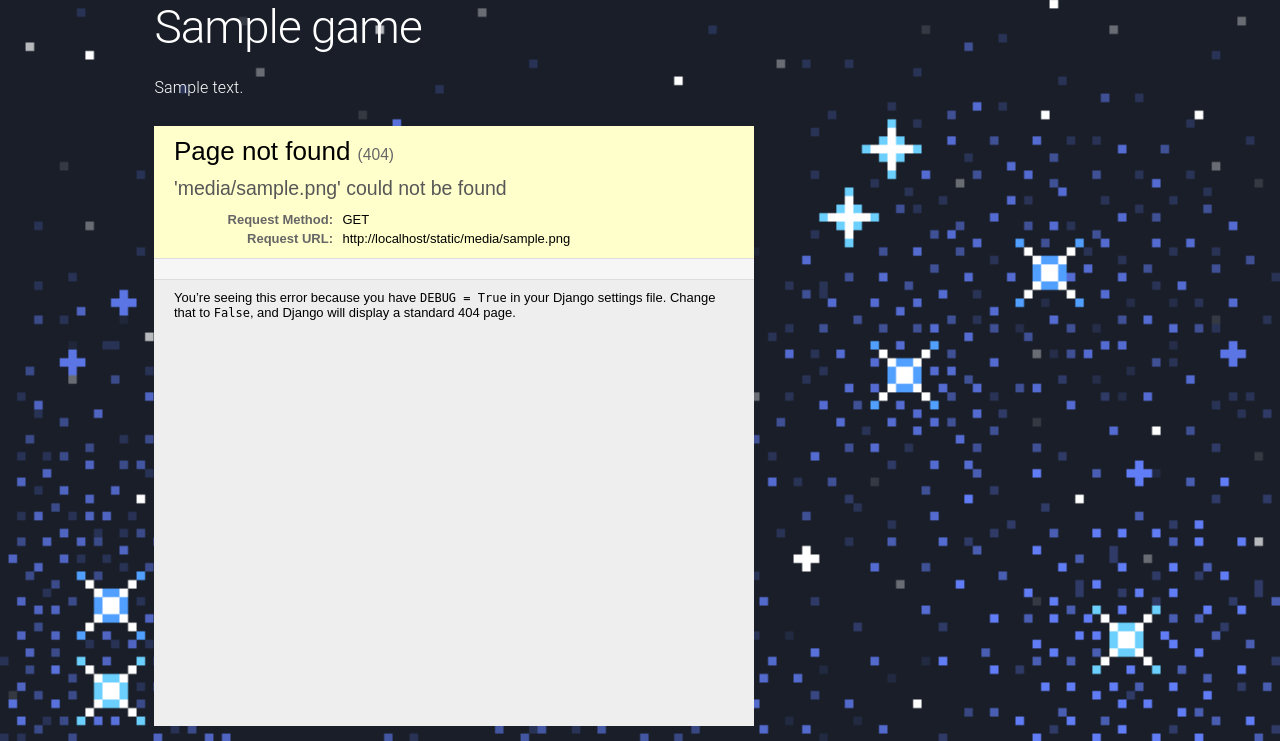
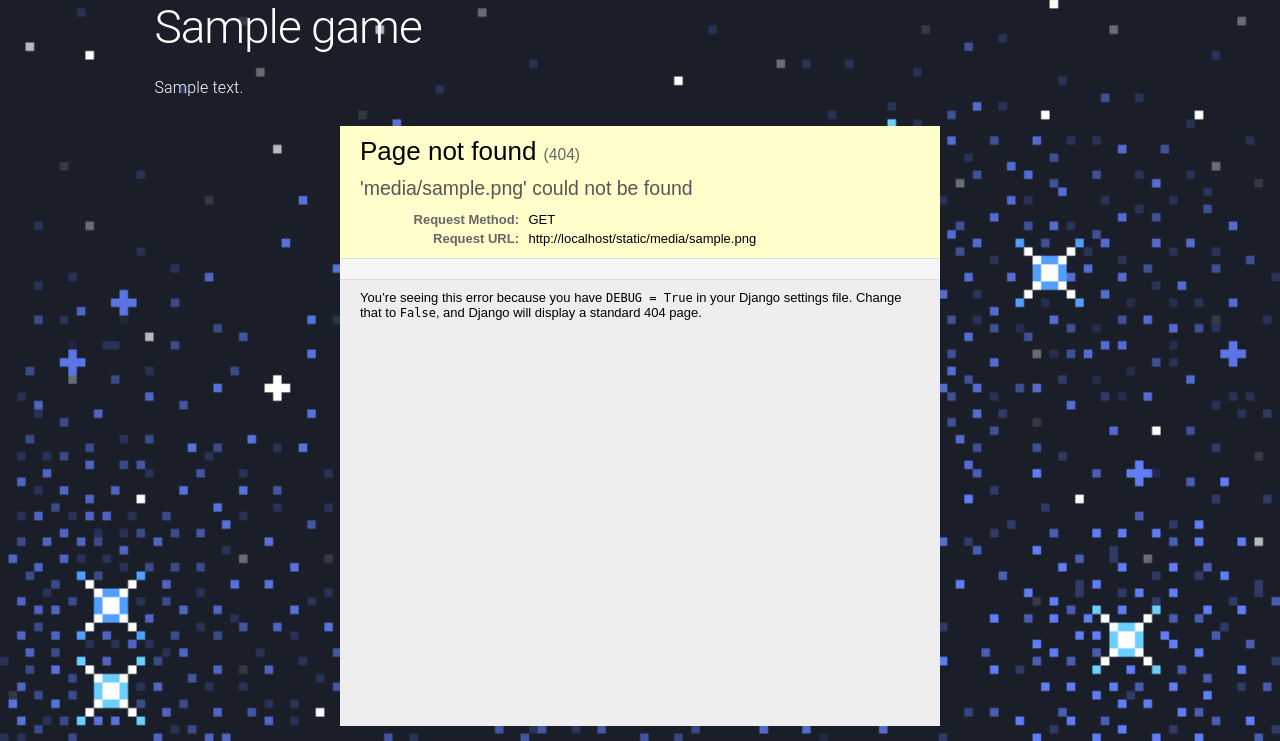
Before and after one commit to Incidio/project-Arcade, a Django app: template games/templates/games/play.html in a window 1280 px wide. Shown: the part 60-801 px from the top of the page. Run offline with Django 3.2, Linux system fonts and the light colour scheme; the template is opened without the code that fills it: most values are stand-ins (such as "Sample title", 1, 10 or a date in 2020).

Commit message:
Centered

```diff
--- a/games/templates/games/play.html
+++ b/games/templates/games/play.html
@@ -6,8 +6,9 @@
 <p>{{ game.description }}</p>
 
 <div id="game-container"></div>
+<div id="game-container" style="text-align: center;">
+<iframe name=game id="game-iframe" src="{% static game.script_file %}" width="600" height="600" frameborder="0">
+</iframe>
+</div>
 
-<iframe name=game id="game-iframe" src="{% static game.script_file %}" width="600" height="600" frameborder="0">
-
-</iframe>
 {% endblock %}
```
Also changed, not shown: db.sqlite3.
